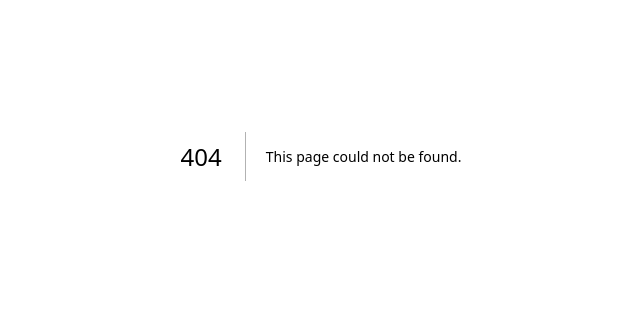
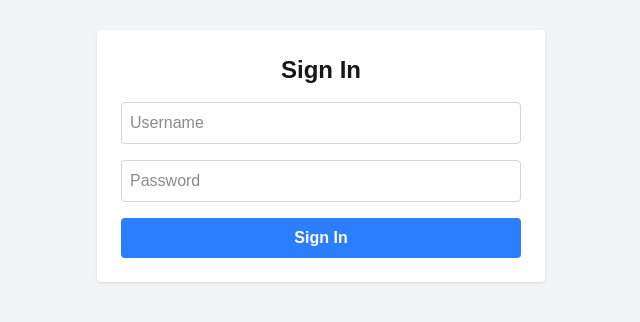
Before and after one commit to AlexRadovich/picrite, a Next.js app: page /auth/signin in a window 1280 px wide. Before the commit this address had no page. Shown: the part 244-566 px from the top of the page, without its empty margins (319-959 px from the left). Built offline with nearby package versions, Linux system fonts and the light colour scheme.

Commit message:
base user authentication added

```diff
--- a/package.json
+++ b/package.json
@@ -10,6 +10,7 @@
   },
   "dependencies": {
     "next": "15.3.1",
+    "next-auth": "^4.24.11",
     "postcss": "^8.5.3",
     "react": "^19.0.0",
     "react-dom": "^19.0.0"
--- /dev/null
+++ b/src/app/api/auth/[...nextauth]/route.js
@@ -0,0 +1,32 @@
+import NextAuth from "next-auth";
+import CredentialsProvider from "next-auth/providers/credentials";
+
+const handler = NextAuth({
+  providers: [
+    CredentialsProvider({
+      name: "Credentials",
+      credentials: {
+        username: { label: "Username", type: "text" },
+        password: { label: "Password", type: "password" },
+      },
+      async authorize(credentials) {
+        // Replace with real DB logic
+        if (
+          credentials.username === "test" &&
+          credentials.password === "password"
+        ) {
+          return { id: 1, name: "Test User", email: "test@example.com" };
+        }
+        return null;
+      },
+    }),
+  ],
+  session: {
+    strategy: "jwt",
+  },
+  pages: {
+    signIn: "/auth/signin",
+  },
+});
+
+export { handler as GET, handler as POST };
--- /dev/null
+++ b/src/app/auth/signin/page.js
@@ -0,0 +1,45 @@
+'use client';
+import { signIn } from "next-auth/react";
+import { useState } from "react";
+
+export default function SignIn() {
+  const [username, setUsername] = useState("");
+  const [password, setPassword] = useState("");
+
+  const handleSubmit = async (e) => {
+    e.preventDefault();
+    await signIn("credentials", {
+      username,
+      password,
+      callbackUrl: "/", // After sign in, redirect to home page
+    });
+  };
+
+  return (
+    <div className="min-h-screen flex justify-center items-center bg-gray-100">
+      <form onSubmit={handleSubmit} className="bg-white p-6 rounded shadow w-full max-w-md">
+        <h2 className="text-2xl font-bold mb-4 text-center">Sign In</h2>
+        <input
+          type="text"
+          placeholder="Username"
+          value={username}
+          onChange={(e) => setUsername(e.target.value)}
+          className="w-full p-2 border border-gray-300 rounded mb-4"
+        />
+        <input
+          type="password"
+          placeholder="Password"
+          value={password}
+          onChange={(e) => setPassword(e.target.value)}
+          className="w-full p-2 border border-gray-300 rounded mb-4"
+        />
+        <button
+          type="submit"
+          className="w-full bg-blue-500 hover:bg-blue-600 text-white font-semibold py-2 rounded"
+        >
+          Sign In
+        </button>
+      </form>
+    </div>
+  );
+}
--- a/src/app/layout.js
+++ b/src/app/layout.js
@@ -1,5 +1,18 @@
+'use client';
 import { Geist, Geist_Mono } from "next/font/google";
 import "./globals.css";
+import { SessionProvider } from "next-auth/react";
+
+export default function RootLayout({ children }) {
+  return (
+    <html lang="en">
+      <body>
+        <SessionProvider>{children}</SessionProvider>
+      </body>
+    </html>
+  );
+}
+
 
 const geistSans = Geist({
   variable: "--font-geist-sans",
@@ -11,19 +24,19 @@ const geistMono = Geist_Mono({
   subsets: ["latin"],
 });
 
-export const metadata = {
-  title: "Create Next App",
-  description: "Generated by create next app",
-};
+// export const metadata = {
+//   title: "Create Next App",
+//   description: "Generated by create next app",
+// };
 
-export default function RootLayout({ children }) {
-  return (
-    <html lang="en">
-      <body
-        className={`${geistSans.variable} ${geistMono.variable} antialiased`}
-      >
-        {children}
-      </body>
-    </html>
-  );
-}
+// export default function RootLayout({ children }) {
+//   return (
+//     <html lang="en">
+//       <body
+//         className={`${geistSans.variable} ${geistMono.variable} antialiased`}
+//       >
+//         {children}
+//       </body>
+//     </html>
+//   );
+// }
```
Also changed, not shown: 1 other file (tests, documents, lock files or other folders).
